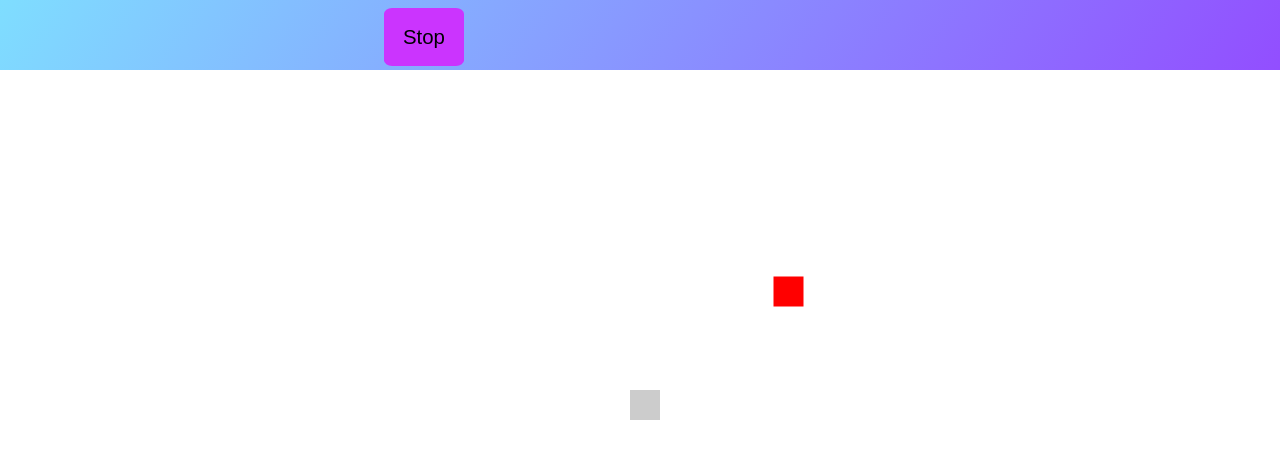
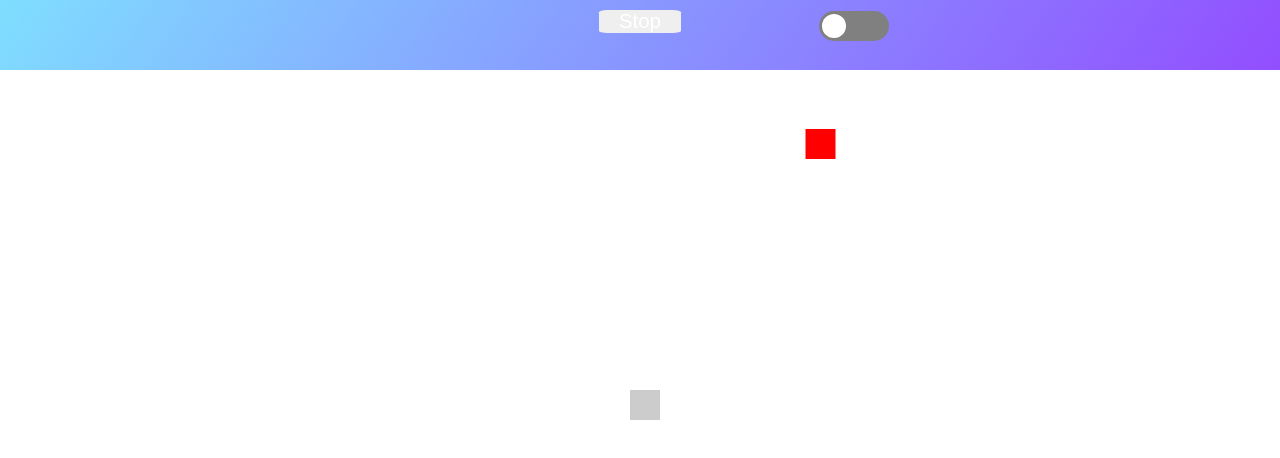
Before and after one commit to Sergho/physics, a plain HTML site: page index.html in a window 1280 px wide. Both pictures are taken after a click on the button "Start". Drawn offline with Linux system fonts and the light colour scheme.

Commit message:
toggle button released)

```diff
--- a/css/style.css
+++ b/css/style.css
@@ -16,6 +16,7 @@ header{
 	top: 0;
 	left: 0;
 	z-index: 1;
+<<<<<<< HEAD
 	display: flex
 }
 #toGoBtn{
@@ -24,15 +25,82 @@ header{
 	margin-top: 8px;
 	width: 80px;
 	height: 58px;
+=======
+	display: flex;
+	justify-content: center;
+}
+.simulate{
+	display: flex;
+	justify-content: center;
+	box-sizing: border-box;
+	padding: 10px;
+	margin: 0 10px;
+}
+.simulate button{
+	padding: 0 20px;
+	color: white;
+>>>>>>> 6563d44407fd22f62b7caeb1876faf1b7bb79c1f
 	background-color: #cb34fe;
 	border-radius: 10%;
 	border: none;
 	font-size: 1.275em;
 	transition: 0.2s;
+	cursor: pointer;
 }
 
-#toGoBtn:hover {
+.simulate button:hover{
 	background: #421470;
 	color: #B6822D;
 	box-shadow: 0 0 100px #421470;
 }
+
+.gravity_flag {
+	display: block;
+	position: absolute;
+	width: 100px;
+	height: 50px;
+	left: 64%;
+	top: 10px;
+}
+
+.box {
+  width: 70px;
+  height: 30px;
+  position: absolute;
+  background-color: gray;
+  top: 1px;
+  border-radius: 30px;
+  transition: .3s;
+}
+
+.box.active {
+  width: 70px;
+  height: 30px;
+  position: absolute;
+  background-color: aqua;
+  top: 1px;
+  border-radius: 30px;
+  transition: .3s;
+}
+.circle {
+  margin: 3px;
+  background-color: #fff;
+  display: block;
+  width: 24px;
+  height: 24px;
+  border-radius: 50%;
+  transition: .3s;
+}
+
+#gravity_flag {display: none;}
+
+.box.active > .circle{
+  margin: 3px;
+  background-color: #fff;
+  display: block;
+  width: 24px;
+  height: 24px;
+  border-radius: 50%;
+  transition: .3s;
+  margin-left: 40px;
+}
--- a/index.html
+++ b/index.html
@@ -9,8 +9,16 @@
 <body>
 	<header>
 		<div class="simulate">
-			<button id="toGoBtn">Start</button>
+			<button>Start</button>
 		</div>
+		<div class="gravity_flag">
+      <label>
+        <div class="box" onclick="toggleGravity(this)">
+          <div class="circle"></div>
+        </div>
+        <input type="checkbox" id="gravity_flag" name="hello">
+        </label>
+    </div>
 	</header>
 	<canvas>Ваш браузер не поддерживает данное приложение</canvas>
 	<script src="js/canvas.js"></script>
--- a/js/constructorUI.js
+++ b/js/constructorUI.js
@@ -3,11 +3,13 @@ class UI{
 		// init canvas and array of objects
 		this.canvas = canvas;
 		this.objects = objects;
+		this.gravyTrig = false;
 		// Functions of moving or changing zoom (add event listeners)
 		this.MoveDesktop();
 		this.MoveMobile();
 		this.ZoomDesktop();
 		this.UpdateCanv();
+		// this.ChangeGravy();
 	}
 	MoveDesktop(){
 		// Moving by arrows (transition)
@@ -72,4 +74,15 @@ class UI{
 			this.canvas.DrawAll(this.objects);
 		}
 	}
+	// ChangeGravy(){
+	// 	const trig 		= document.querySelector(".trig-gravy");
+	// 	const visual 	= document.querySelector(".change-gravy .visual");
+	// 	trig.addEventListener("click", () => {
+	// 		// To Do styles for trigger
+	// 		if(trig.checked) visual.style.backgroundColor = "lime";
+	// 		else visual.style.backgroundColor = "red";
+	//
+	// 		Obj.gravTrig = trig.checked;
+	// 		console.log(Obj.gravTrig);
+	// 	});
 }
--- a/js/object.js
+++ b/js/object.js
@@ -2,10 +2,14 @@ class Obj{
 	static StartX;
 	static StartY;
 	static start = true;
+	static gravTrig = false;
 	constructor(posX, posY, color){
 		// Start postion of objects to return after simulating
 		this.StartPosX = posX;
 		this.StartPosY = posY;
+		// Start speed of object
+		this.StartSpeed = 0;
+		this.StartSpeed = 0;
 		// Setting a position and color and flag of object
 		this.posX 	= posX;
 		this.posY 	= Obj.start ? posY : -posY;
@@ -14,6 +18,9 @@ class Obj{
 		// Speed x and y
 		this.speedX = 0;
 		this.speedY = 0;
+		// Acceleration x and y
+		this.accelX = 0;
+		this.accelY = 0;
 		// Setting static coord of start point
 		if(this.start){
 			Obj.StartX = posX;
@@ -34,4 +41,17 @@ class Obj{
 			Obj.StartY = this.posY;
 		}
 	}
+	NewSpeed(speedX, speedY, delta){
+		if(!delta){
+			this.speedX = speedX;
+			this.speedY = speedY;
+		} else {
+			this.speedX += speedX;
+			this.speedY += speedY;
+		}
+	}
+	NewAcceleration(accelX, accelY){
+		this.accelX = accelX;
+		this.accelY = accelY;
+	}
 }
--- a/js/physic.js
+++ b/js/physic.js
@@ -30,15 +30,26 @@ class Physic{
 			}
 		};
 	}
+	// One iteration
 	Iteration(){
+		// Clearing canvas
 		this.canvas.Clear();
+		// Doing action eith all of objects
 		this.objects.forEach((obj) => {
+			// Setting a new position
 			obj.NewPos(obj.speedX / this.fps, obj.speedY / this.fps, true);
+			// Setting a enew speed
+			obj.NewSpeed(obj.accelX / this.fps, obj.accelY / this.fps, true);
+			// Drawing all
 			this.canvas.DrawObj(obj);
 		})
 	}
 	Return(){
+		// Returning to start podition
 		this.objects[1].NewPos(this.objects[1].StartPosX, this.objects[1].StartPosY, false);
+		// Returning to start speed
+
+		// Drawing all
 		this.canvas.DrawAll(this.objects);
 	}
 }
--- a/js/script.js
+++ b/js/script.js
@@ -8,14 +8,17 @@ function Main(){
 	// Drawing all
 	canv.DrawAll(objects);
 
-	objects[1].speedX = 1;
-	objects[1].speedY = 1;
+	objects[1].NewAcceleration(1, 2);
 
 	// User interface
 	const ui = new UI(canv, objects);
 	const physic = new Physic(canv, objects);
 
 }
+function toggleGravity(elem) {
+	elem.classList.toggle("active");
+}
+
 
 // Setting Up )
 Main();
```
